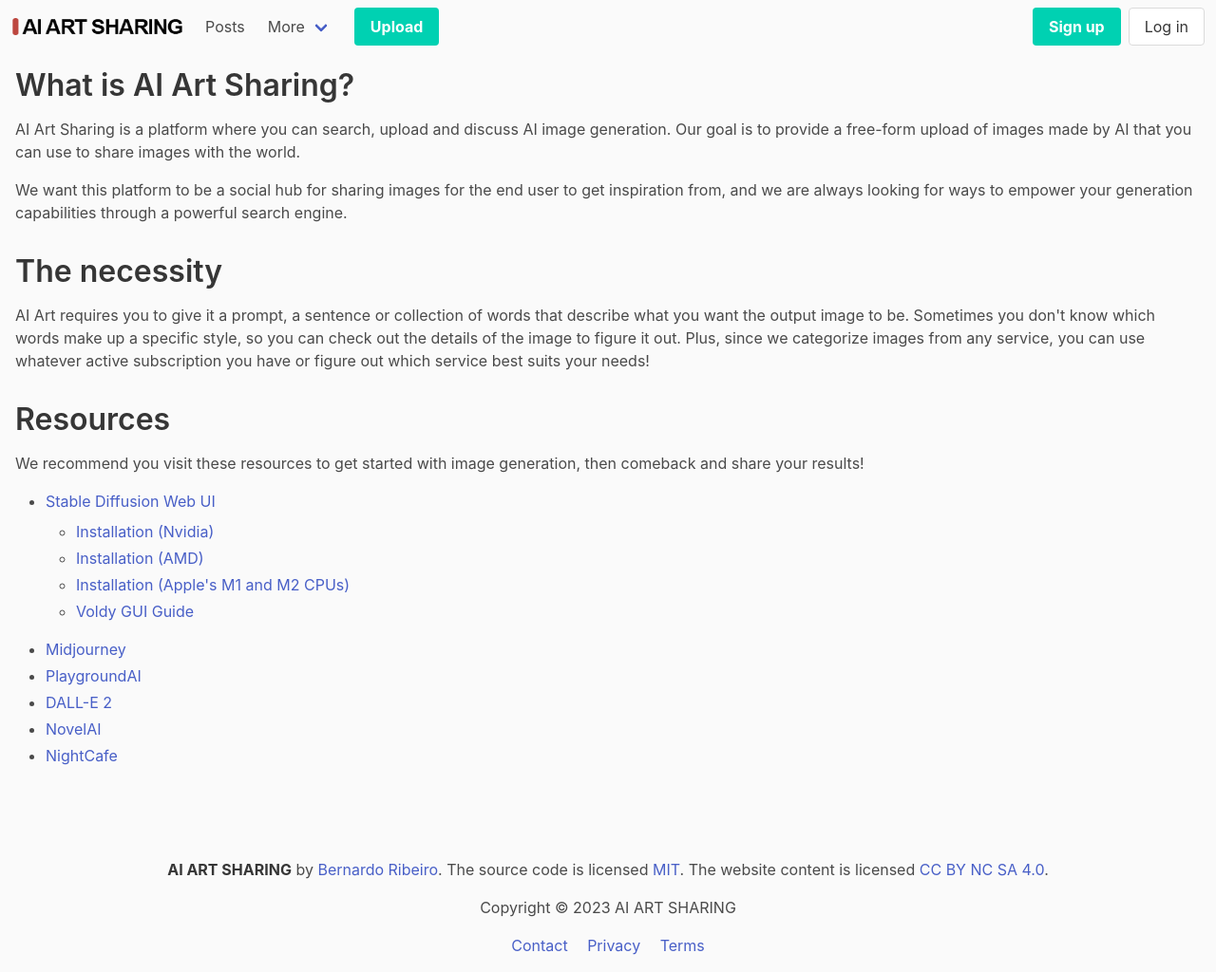
After one commit to bernasx/aiartsharing, a Django app: page /about/ in a window 1280 px wide. The commit adds this page. Shown: the whole page at 95% size. Run offline with Django 4.2, Linux system fonts and the light colour scheme; some libraries are stand-ins or nearby versions.

Commit message:
Added Help, About and Contact page

```diff
--- /dev/null
+++ b/aiart_main/templates/about.html
@@ -0,0 +1,31 @@
+{% extends 'base.html' %}
+{% block content %}
+<div class="content">
+<h1> What is AI Art Sharing? </h1>
+<p>AI Art Sharing is a platform where you can search, upload and discuss AI image generation. Our goal is to provide a free-form upload of images made by AI that you can use to share images with the world.</p>
+<p> We want this platform to be a social hub for sharing images for the end user to get inspiration from, and we are always looking for ways to empower your generation capabilities through a powerful search engine.</p>
+
+<h1> The necessity </h1>
+<p> AI Art requires you to give it a prompt, a sentence or collection of words that describe what you want the output image to be. Sometimes you don't know which words make up a specific style, so you can check out the details
+    of the image to figure it out. Plus, since we categorize images from any service, you can use whatever active subscription you have or figure out which service best suits your needs!
+</p>
+
+<h1> Resources </h1>
+<p> We recommend you visit these resources to get started with image generation, then comeback and share your results! </p>
+
+<ul>
+    <li> <a href="https://github.com/AUTOMATIC1111/stable-diffusion-webui"> Stable Diffusion Web UI</a> </li>
+    <ul>
+        <li><a href="https://github.com/AUTOMATIC1111/stable-diffusion-webui/wiki/Install-and-Run-on-NVidia-GPUs"> Installation (Nvidia)</a>  </li>
+        <li><a href="https://github.com/AUTOMATIC1111/stable-diffusion-webui/wiki/Install-and-Run-on-AMD-GPUs"> Installation (AMD)</a>  </li>
+        <li><a href="https://github.com/AUTOMATIC1111/stable-diffusion-webui/wiki/Installation-on-Apple-Silicon"> Installation (Apple's M1 and M2 CPUs)</a>  </li>
+        <li><a href="https://rentry.org/voldyold"> Voldy GUI Guide</a>  </li>
+    </ul>
+    <li> <a href="https://www.midjourney.com/home/"> Midjourney</a> </li>
+    <li> <a href="https://playgroundai.com/"> PlaygroundAI</a> </li>
+    <li> <a href="https://openai.com/product/dall-e-2"> DALL-E 2</a> </li>
+    <li> <a href="https://novelai.net/"> NovelAI </a> </li>
+    <li> <a href="https://creator.nightcafe.studio/studio"> NightCafe </a> </li>
+</ul>
+</div>
+{% endblock content %}
--- a/aiart_main/templates/partials/navbar.html
+++ b/aiart_main/templates/partials/navbar.html
@@ -25,13 +25,13 @@
           </a>
 
           <div class="navbar-dropdown">
-            <a class="navbar-item">
+            <a href="{% url 'main:help' %}" class="navbar-item">
               Help
             </a>
-            <a class="navbar-item">
+            <a href="{% url 'main:about' %}" class="navbar-item">
               About
             </a>
-            <a class="navbar-item">
+            <a href="{% url 'main:contact' %}" class="navbar-item">
               Contact
             </a>
             <hr class="navbar-divider">
--- a/aiart_main/urls.py
+++ b/aiart_main/urls.py
@@ -5,4 +5,7 @@ from . import views
 app_name = 'main'
 urlpatterns = [
     path('', views.index, name='index'),
+    path('about/', views.about, name='about'),
+    path('help/', views.help, name='help'),
+    path('contact/', views.contact, name='contact'),
 ]
--- a/aiart_main/views.py
+++ b/aiart_main/views.py
@@ -10,3 +10,12 @@ def index(request):
     totalPosts = ImagePost.objects.count()
     context = {'simpleform':simpleform, 'advanced_local_form':advanced_local_form, 'advanced_online_form': advanced_online_form, 'totalPosts':totalPosts}
     return render(request, template_name='index.html', context=context)
+
+def about(request):
+    return render(request, template_name='about.html')
+
+def help(request):
+    return render(request, template_name='help.html')
+
+def contact(request):
+    return render(request, template_name='contact.html')
```
Also changed, not shown: aiart_main/templates/contact.html (added, +14 -0 lines), aiart_main/templates/help.html (added, +33 -0 lines).
